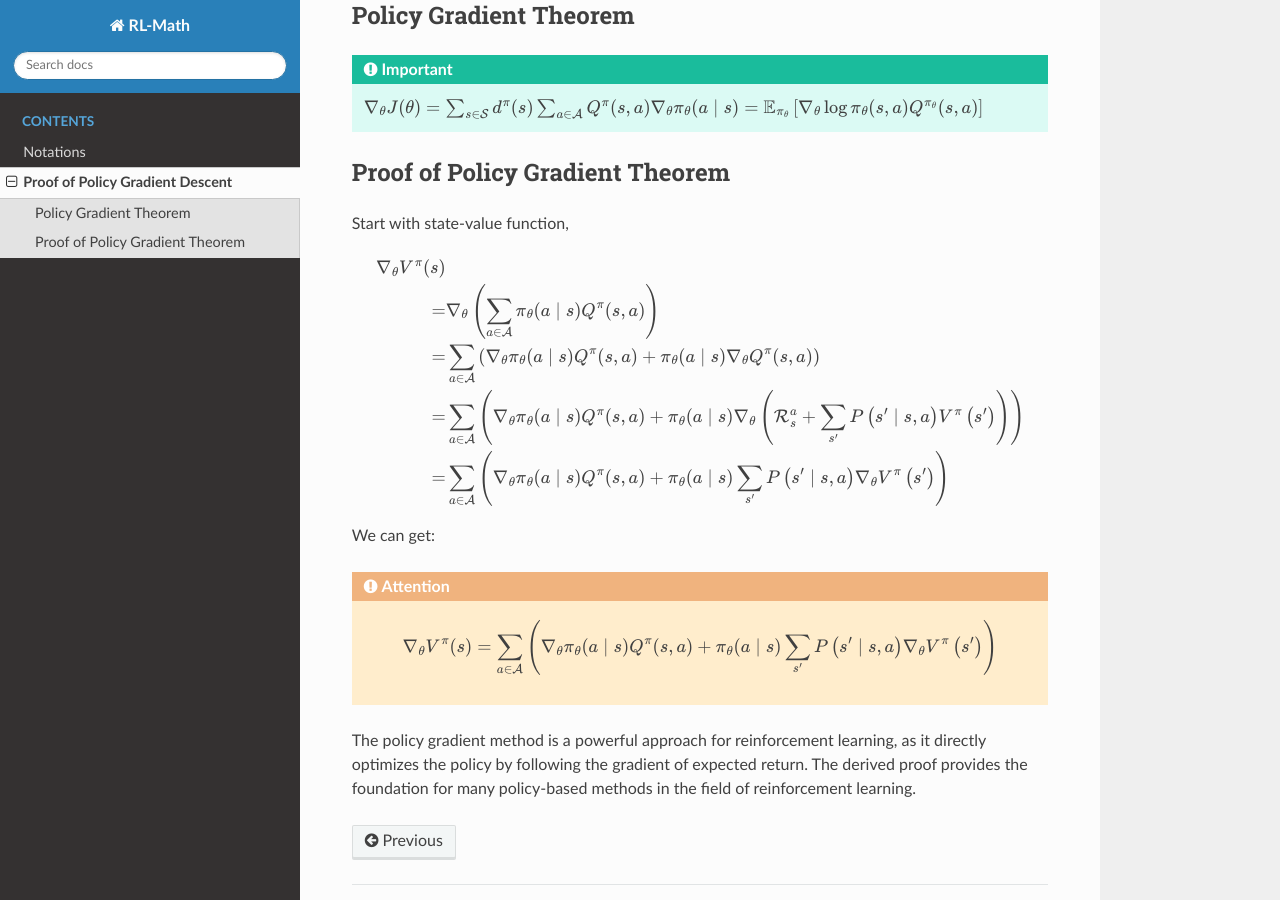
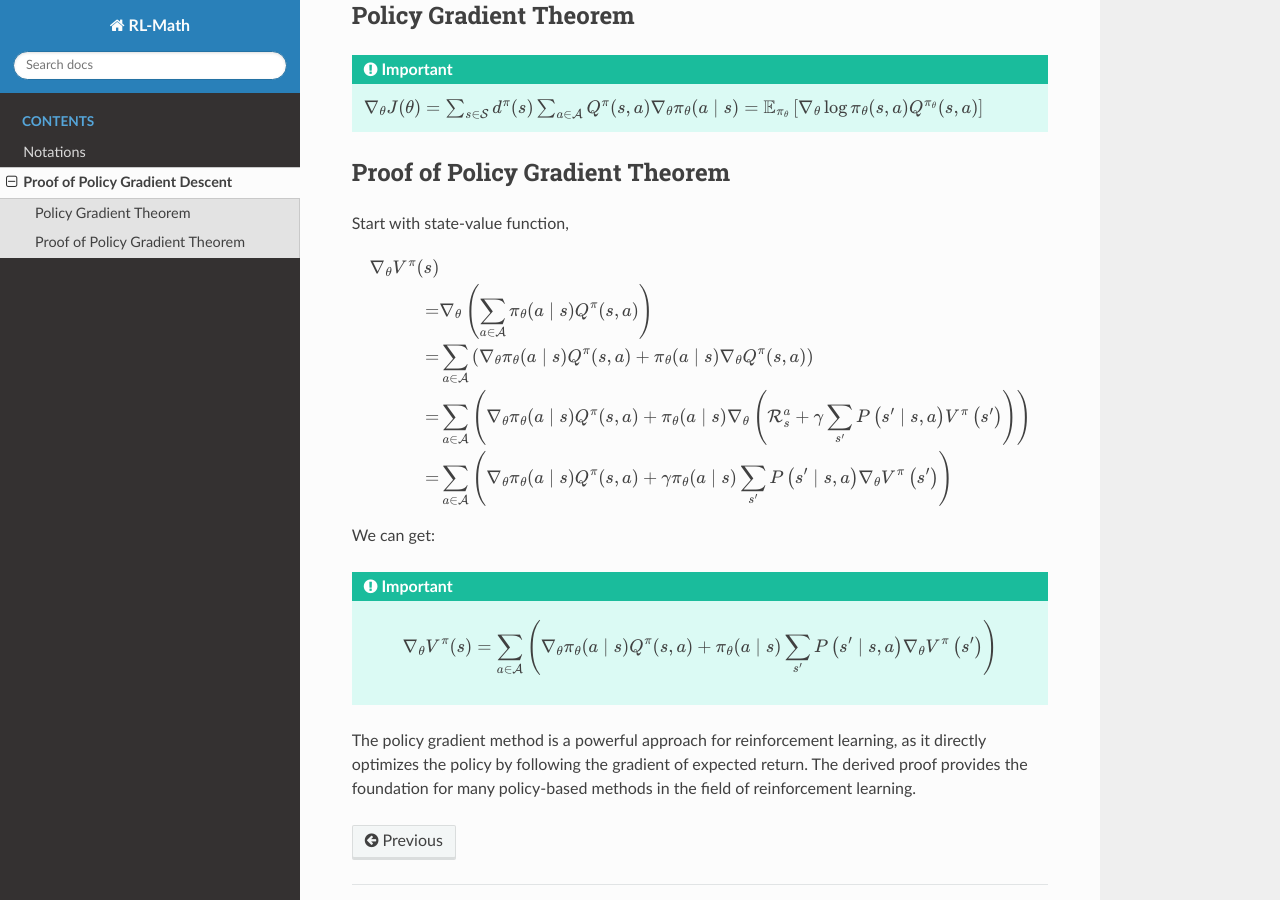
Before and after one commit to boyin96/Reinforcement-Learning-Math, a Sphinx documentation site: the page built from docs/source/policy_gradient.rst, in a window 1280 px wide and 900 px high, scrolled down 436 px. Built offline with Sphinx 7.4.7 and the Read the Docs theme 3.1.0, drawn with Linux system fonts in a browser that asks for light colours.

Commit message:
Update policy_gradient.rst

```diff
--- a/docs/source/policy_gradient.rst
+++ b/docs/source/policy_gradient.rst
@@ -27,13 +27,13 @@ Start with state-value function,
     \nabla _{\theta}V^{\pi}(s)\\
     =&\nabla _{\theta}\left( \sum_{a\in \mathcal{A}}{\pi _{\theta}}(a\mid s)Q^{\pi}(s,a) \right)\\
     =&\sum_{a\in \mathcal{A}}{\left( \nabla _{\theta}\pi _{\theta}(a\mid s)Q^{\pi}(s,a)+\pi _{\theta}(a\mid s)\nabla _{\theta}Q^{\pi}(s,a) \right)}\\
-    =&\sum_{a\in \mathcal{A}}{\left( \nabla _{\theta}\pi _{\theta}(a\mid s)Q^{\pi}(s,a)+\pi _{\theta}(a\mid s)\nabla _{\theta}\left( \mathcal{R} _{s}^{a}+\sum_{s^{\prime}}{P}\left( s^{\prime}\mid s,a \right) V^{\pi}\left( s^{\prime} \right) \right) \right)}\\
-    =&\sum_{a\in \mathcal{A}}{\left( \nabla _{\theta}\pi _{\theta}(a\mid s)Q^{\pi}(s,a)+\pi _{\theta}(a\mid s)\sum_{s^{\prime}}{P}\left( s^{\prime}\mid s,a \right) \nabla _{\theta}V^{\pi}\left( s^{\prime} \right) \right)}\\
+    =&\sum_{a\in \mathcal{A}}{\left( \nabla _{\theta}\pi _{\theta}(a\mid s)Q^{\pi}(s,a)+\pi _{\theta}(a\mid s)\nabla _{\theta}\left( \mathcal{R} _{s}^{a}+\gamma\sum_{s^{\prime}}{P}\left( s^{\prime}\mid s,a \right) V^{\pi}\left( s^{\prime} \right) \right) \right)}\\
+    =&\sum_{a\in \mathcal{A}}{\left( \nabla _{\theta}\pi _{\theta}(a\mid s)Q^{\pi}(s,a)+\gamma\pi _{\theta}(a\mid s)\sum_{s^{\prime}}{P}\left( s^{\prime}\mid s,a \right) \nabla _{\theta}V^{\pi}\left( s^{\prime} \right) \right)}\\
     \end{aligned}
 
 We can get:
 
-.. attention::
+.. important::
 
     .. math::
         \nabla_\theta V^\pi(s)=\sum_{a \in \mathcal{A}}\left(\nabla_\theta \pi_\theta(a \mid s) Q^\pi(s, a)+\pi_\theta(a \mid s) \sum_{s^{\prime}} P\left(s^{\prime} \mid s, a\right) \nabla_\theta V^\pi\left(s^{\prime}\right)\right)
```
